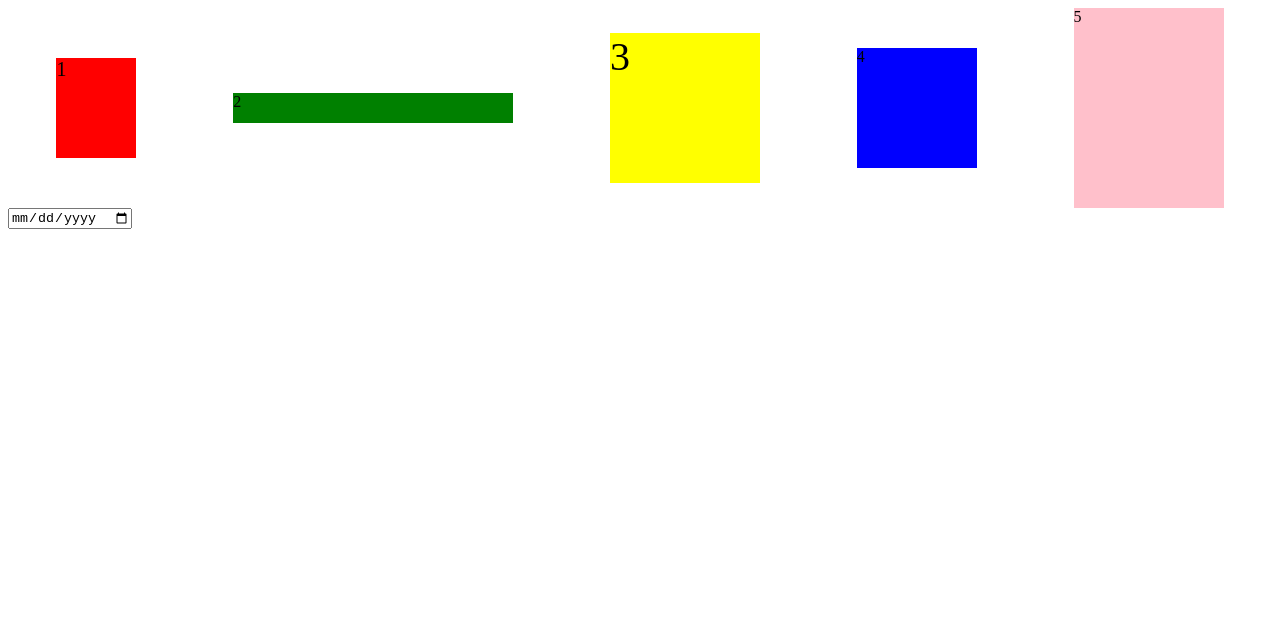
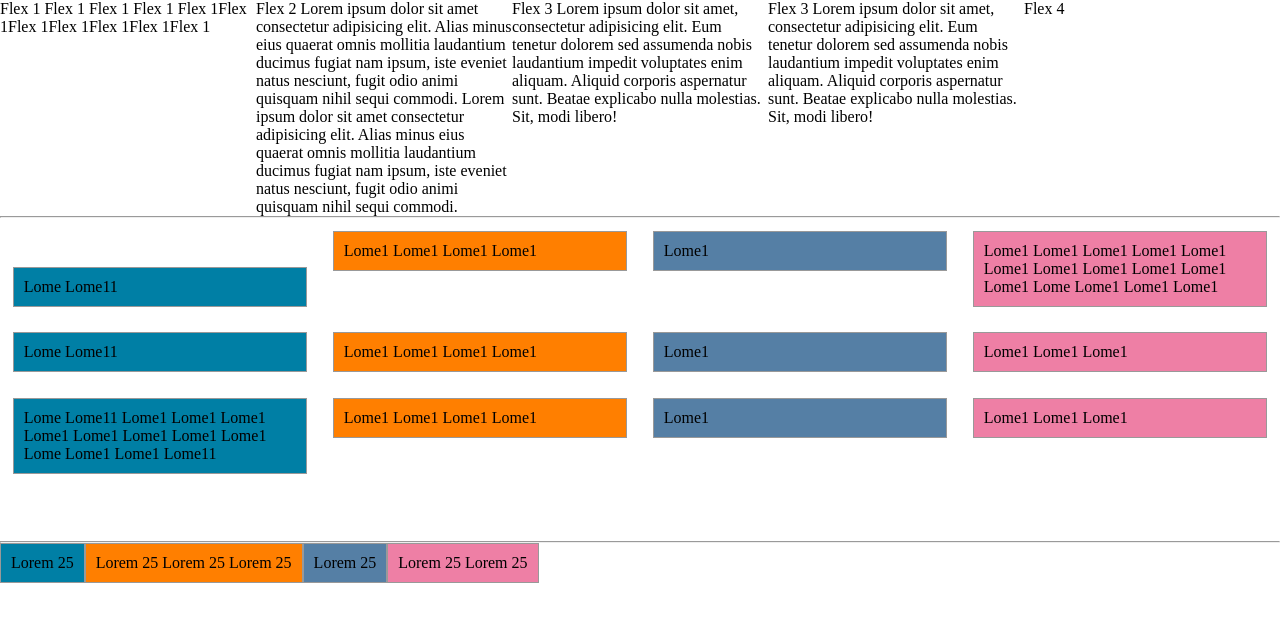
Before and after one commit to EsperLion/javasript-practice, a website: page 09-flex-training/index.html in a window 1280 px wide. Drawn offline with Linux system fonts and the light colour scheme.

Commit message:
train flexbox a little bit

```diff
--- a/09-flex-training/index.html
+++ b/09-flex-training/index.html
@@ -4,43 +4,75 @@
     <meta charset="UTF-8">
     <title>Flex Training</title>
     <meta name="viewport" content="width=device-width, initial-scale=1">
-    <style>
-        .container {
-            display: flex;
-            flex-direction: row;
-            flex-wrap: wrap;
-            justify-content: space-around;
-            align-items: center;
-        }
-        .item {
-            height: 150px;
-            width: 150px;
-        }
-        .item-1 {background: red; width: 80px; height: 100px; font-size: 20px;}
-        .item-2 {background: green; width: 280px; height: 30px;}
-        .item-3 {background: yellow;font-size: 40px;}
-        .item-4 {background: blue;  width: 120px; height: 120px;}
-        .item-5 {background: pink; height: 200px;}
-    </style>
+    <link rel="stylesheet" href="./style.css">
 </head>
 <body>
 
+    <div class="flex-container">
 
-<div class="container">
-    <div class="item item-1">1</div>
-    <div class="item item-2">2</div>
-    <div class="item item-3">3</div>
-    <div class="item item-4">4</div>
-    <div class="item item-5">5</div>
-</div>
+        <div class="flex-item">
+            Flex 1 Flex 1 Flex 1 Flex 1 Flex 1Flex 1Flex 1Flex 1Flex 1Flex 1Flex 1
+        </div>
 
-<div class="name">
-    <section>
-            <input type="date" name="" id="">
-    </section>
-</div>
+        <div class="flex-item">
+            Flex 2
+            Lorem ipsum dolor sit amet consectetur adipisicing elit. Alias minus eius quaerat omnis mollitia laudantium ducimus fugiat nam ipsum, iste eveniet natus nesciunt, fugit odio animi quisquam nihil sequi commodi.
+            Lorem ipsum dolor sit amet consectetur adipisicing elit. Alias minus eius quaerat omnis mollitia laudantium ducimus fugiat nam ipsum, iste eveniet natus nesciunt, fugit odio animi quisquam nihil sequi commodi.
+        </div>
 
-<div class="surname"></div>
+        <div class="flex-item">
+            Flex 3
+            Lorem ipsum dolor sit amet, consectetur adipisicing elit. Eum tenetur dolorem sed assumenda nobis laudantium impedit voluptates enim aliquam. Aliquid corporis aspernatur sunt. Beatae explicabo nulla molestias. Sit, modi libero!
+        </div>
+
+        <div class="flex-item">
+            Flex 3
+            Lorem ipsum dolor sit amet, consectetur adipisicing elit. Eum tenetur dolorem sed assumenda nobis laudantium impedit voluptates enim aliquam. Aliquid corporis aspernatur sunt. Beatae explicabo nulla molestias. Sit, modi libero!
+        </div>
+
+        <div class="flex-item">
+            Flex 4
+        </div>
+
+    </div>
+
+    <hr>
+
+    <div class="b">
+
+        <div class="container">
+            <div class="item item-1">Lome Lome11</div>
+            <div class="item item-2">Lome1 Lome1 Lome1 Lome1</div>
+            <div class="item item-3">Lome1</div>
+            <div class="item item-4">Lome1 Lome1 Lome1 Lome1 Lome1 Lome1 Lome1 Lome1 Lome1 Lome1 Lome1 Lome Lome1 Lome1 Lome1</div>
+            <div class="item item-1">Lome Lome11</div>
+            <div class="item item-2">Lome1 Lome1 Lome1 Lome1</div>
+            <div class="item item-3">Lome1</div>
+            <div class="item item-4">Lome1 Lome1 Lome1</div>
+            <div class="item item-1">Lome Lome11 Lome1 Lome1 Lome1 Lome1 Lome1 Lome1 Lome1 Lome1 Lome Lome1 Lome1 Lome11</div>
+            <div class="item item-2">Lome1 Lome1 Lome1 Lome1</div>
+            <div class="item item-3">Lome1</div>
+            <div class="item item-4">Lome1 Lome1 Lome1</div>
+        </div>
+
+        <br>
+        <br>
+        <br>
+        <hr>
+
+
+    </div>
+
+    <div class="a">
+        <div class="container">
+            <div class="item item-1">Lorem 25</div>
+            <div class="item item-2">Lorem 25 Lorem 25 Lorem 25</div>
+            <div class="item item-3">Lorem 25</div>
+            <div class="item item-4">Lorem 25 Lorem 25</div>
+        </div>
+    </div>
+
+
 
 </body>
 </html>
--- /dev/null
+++ b/09-flex-training/style.css
@@ -0,0 +1,56 @@
+* {
+  margin: 0;
+  padding: 0;
+  outline: 0;
+}
+
+
+.flex-container {
+
+  display: flex;
+
+  /* flex-direction: row;
+  flex-wrap: nowrap; */
+  flex-flow: row nowrap;
+
+}
+
+.flex-item {
+  width: 100%;
+}
+
+.b .container {
+
+  display: flex;
+
+  flex-flow: row wrap;
+
+  /* justify-content: space-evenly; */
+
+  align-items: flex-start;
+
+}
+
+.b .item {
+  padding: 10px;
+  border: 1px solid #999;
+  width: 23%;
+  box-sizing: border-box;
+  margin: 1%;
+}
+.item-1 { background: #007fa5; align-self: flex-end; }
+.item-2 { background: #ff7f00 }
+.item-3 { background: #557fa5 }
+.item-4 { background: #ee7fa5 }
+
+
+.a .container {
+  display: flex;
+
+  flex-flow: row nowrap;
+}
+
+.a .item {
+  padding: 10px;
+  border: 1px solid #999;
+}
```
